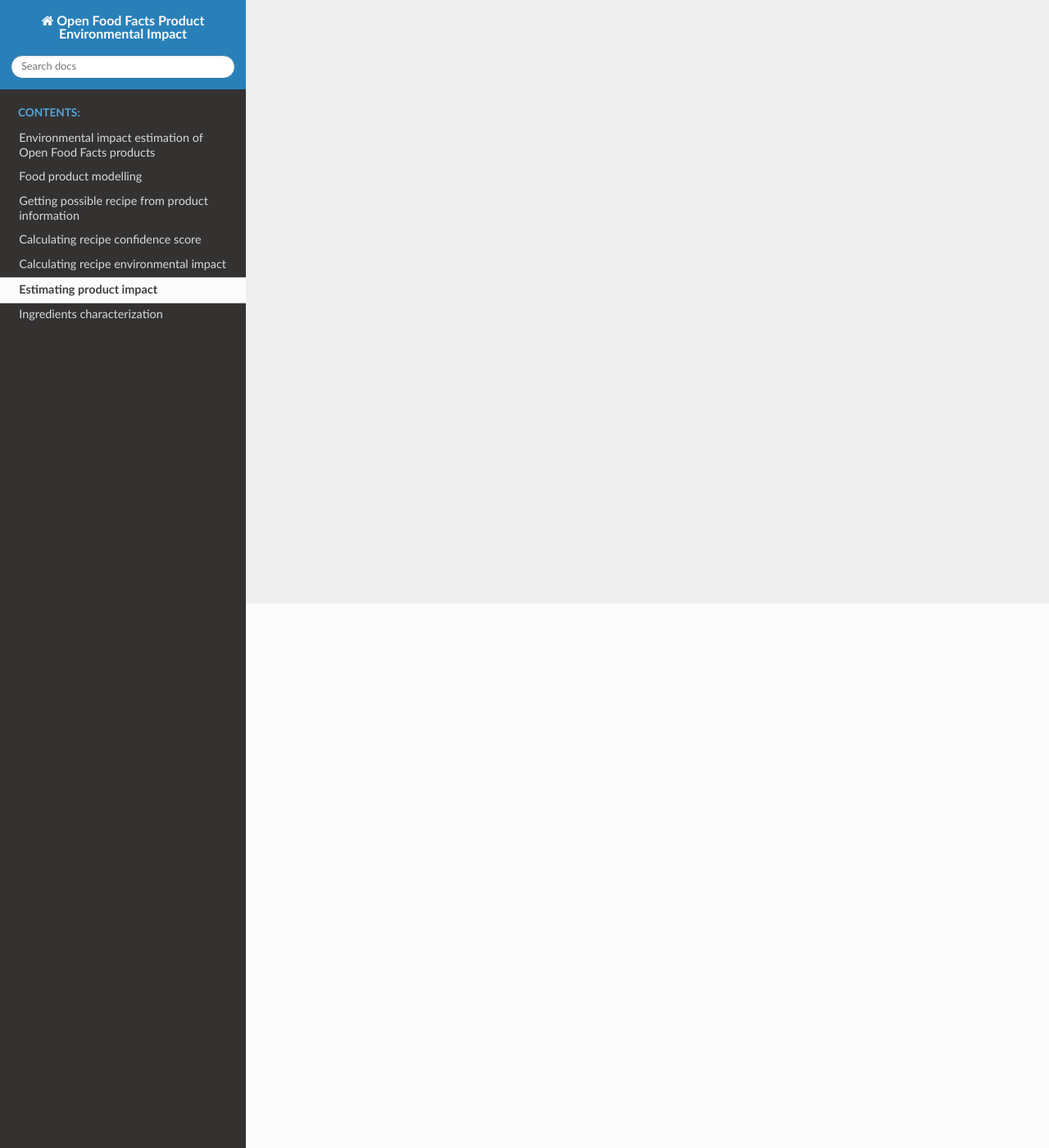
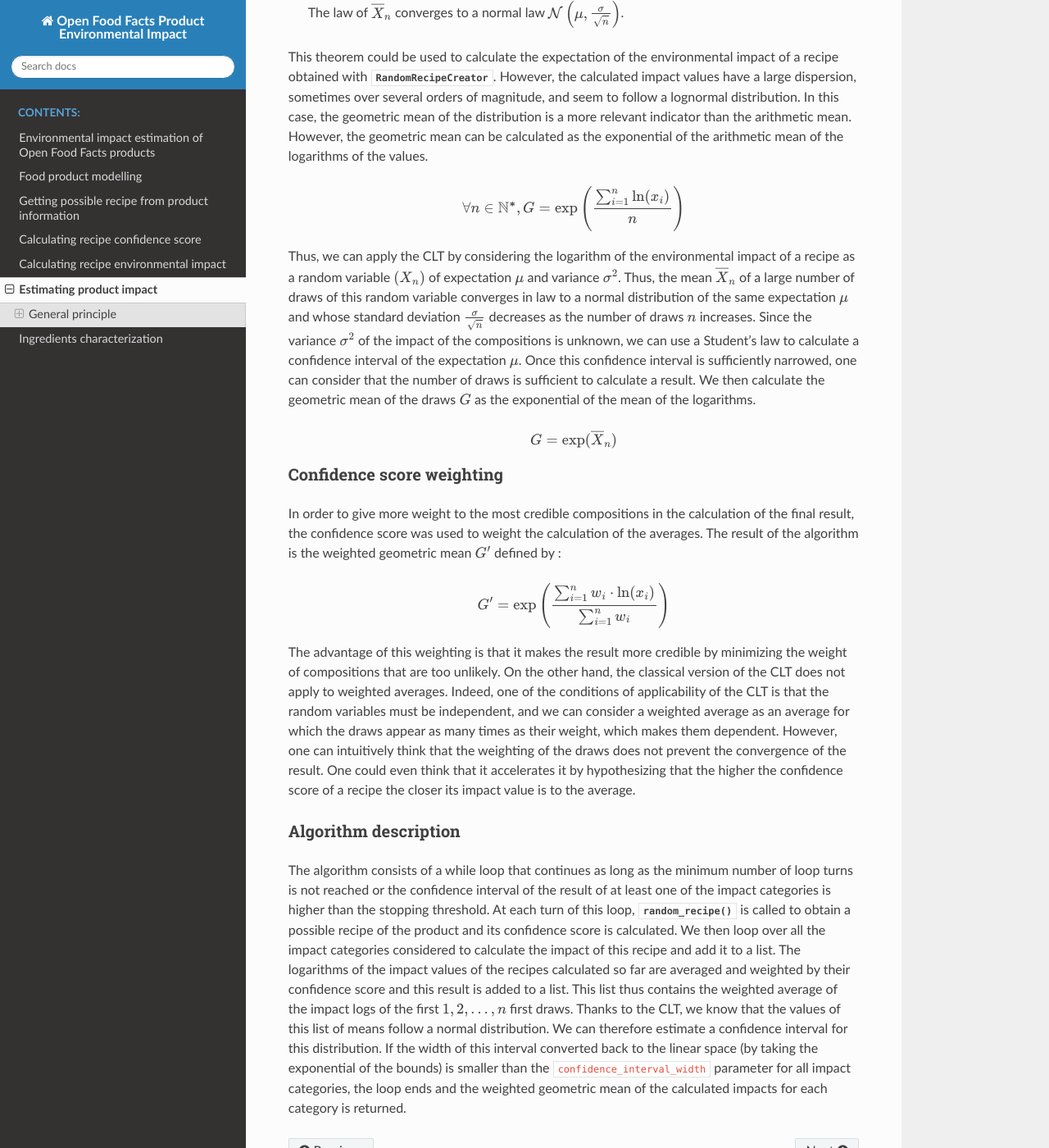
Before and after one commit to openfoodfacts/off-product-environmental-impact, a Sphinx documentation site: the page built from doc/source/estimating-product-impact.rst, in a window 1280 px wide and 1400 px high, scrolled down 664 px. Shown: the whole window at 82% size. Built offline with Sphinx 7.4.7 and the Read the Docs theme 2.0.0, drawn with Linux system fonts in a browser that asks for light colours; some of the changed text lies outside the part shown.

Commit message:
Added doc on Estimating product impact

```diff
--- a/doc/source/estimating-product-impact.rst
+++ b/doc/source/estimating-product-impact.rst
@@ -1,2 +1,57 @@
 Estimating product impact
 =========================
+
+The estimating the environmental impact of an Open Food Facts product can be done using the This equation is implemented by :class:`~impacts_estimation.impact_estimation.ImpactEstimator` or the wrappers :class:`~impacts_estimation.impact_estimation.estimate_impacts` and :class:`~impacts_estimation.impact_estimation.estimate_impacts_safe`. The later can be used in case of failure to progressively relax the constraints on the model in order to get a result.
+
+General principle
+-----------------
+
+Central limit theorem
++++++++++++++++++++++
+
+This algorithm uses a Monte-Carlo based approach to estimate the expectation of a random variable by a large number of draws. It uses the `Central Limit Theorem <https://en.wikipedia.org/wiki/Central_limit_theorem>`_ which establishes the convergence in law of the mean of a sequence of random variables to a normal distribution in order to detect when the number of computed values is sufficient.
+
+This theorem can be stated as follows:
+    Let :math:`(X_n), n \in \mathbb{N^*}` be a sequence of independent random variables of the same distribution, with expectation :math:`\mu` and finite variance :math:`\sigma^2`.
+    Let :math:`\overline{X}_n` be the mean of the :math:`n` first samples.
+
+    .. math::
+        \forall n \in \mathbb{N^*}, \overline{X}_n = \frac{X_1+\dots+X_n}{n}
+
+    The law of :math:`\overline{X}_n` converges to a normal law :math:`\mathcal{N}\left(\mu,\frac{\sigma}{\sqrt{n}}\right)`.
+
+This theorem could be used to calculate the expectation of the environmental impact of a recipe obtained with :class:`~impacts_estimation.impact_estimation.RandomRecipeCreator`. However, the calculated impact values have a large dispersion, sometimes over several orders of magnitude, and seem to follow a lognormal distribution. In this case, the geometric mean of the distribution is a more relevant indicator than the arithmetic mean. However, the geometric mean can be calculated as the exponential of the arithmetic mean of the logarithms of the values.
+
+.. math::
+    \forall n \in \mathbb{N^*}, G=\exp\left(\frac{\sum_{i=1}^{n}{\ln(x_i)}}{n}\right)
+
+Thus, we can apply the CLT by considering the logarithm of the environmental impact of a recipe as a random variable :math:`(X_n)` of expectation :math:`\mu` and variance :math:`\sigma^2`.
+Thus, the mean :math:`\overline{X}_n` of a large number of draws of this random variable converges in law to a normal distribution of the same expectation :math:`\mu` and whose standard deviation :math:`\frac{\sigma}{\sqrt{n}}` decreases as the number of draws :math:`n` increases.
+Since the variance :math:`\sigma^2` of the impact of the compositions is unknown, we can use a Student's law to calculate a confidence interval of the expectation :math:`\mu`. Once this confidence interval is sufficiently narrowed, one can consider that the number of draws is sufficient to calculate a result. We then calculate the geometric mean of the draws :math:`G`
+as the exponential of the mean of the logarithms.
+
+.. math::
+    G=\exp(\overline{X}_n)
+
+Confidence score weighting
+++++++++++++++++++++++++++
+
+In order to give more weight to the most credible compositions in the calculation of the final result, the confidence score was used to weight the calculation of the averages. The result of the algorithm is the weighted geometric mean :math:`G'` defined by :
+
+.. math::
+    G'=\exp\left(\frac{\sum_{i=1}^{n}{w_i\cdot\ln(x_i)}}{\sum_{i=1}^{n}w_i}\right)
+
+The advantage of this weighting is that it makes the result more credible by minimizing the weight of compositions that are too unlikely. On the other hand, the classical version of the CLT does not apply to weighted averages. Indeed, one of the conditions of applicability of the CLT is that the random variables must be independent, and we can consider a weighted average as an average for which the draws appear as many times as their weight, which makes them dependent.
+However, one can intuitively think that the weighting of the draws does not prevent the convergence of the result. One could even think that it accelerates it by hypothesizing that the higher the confidence score of a recipe the closer its impact value is to the average.
+
+Algorithm description
++++++++++++++++++++++
+
+The algorithm consists of a while loop that continues as long as the minimum number of loop turns is not reached or the confidence interval of the result of at least one of the impact categories is higher than the stopping threshold.
+At each turn of this loop, :meth:`~impacts_estimation.impact_estimation.RandomRecipeCreator.random_recipe` is called to obtain a possible recipe of the product and its confidence score is calculated.
+We then loop over all the impact categories considered to calculate the impact of this recipe and add it to a list.
+The logarithms of the impact values of the recipes calculated so far are averaged and weighted by their confidence score and this result is added to a list.
+This list thus contains the weighted average of the impact logs of the first :math:`1, 2, \dots, n` first draws.
+Thanks to the CLT, we know that the values of this list of means follow a normal distribution.
+We can therefore estimate a confidence interval for this distribution.
+If the width of this interval converted back to the linear space (by taking the exponential of the bounds) is smaller than the ``confidence_interval_width`` parameter for all impact categories, the loop ends and the weighted geometric mean of the calculated impacts for each category is returned.
```
